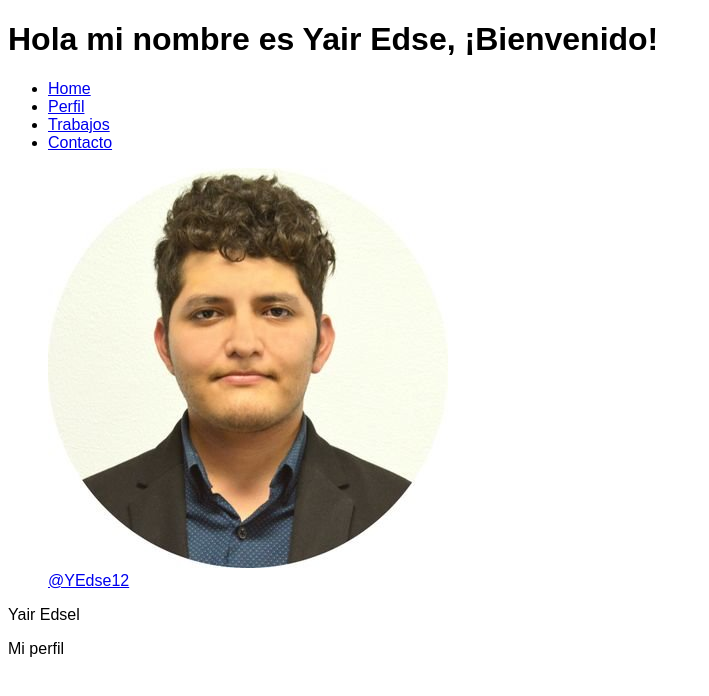
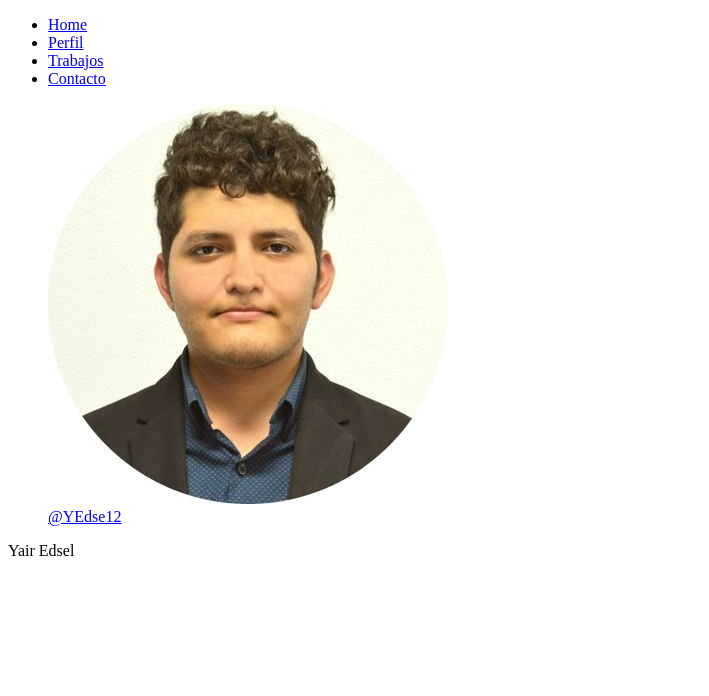
Before and after one commit to yedse12/miperfil, a plain HTML site: page index.html in a window 1280 px wide. Shown: the whole page, without its empty margins (0-709 px from the left). Drawn offline with Linux system fonts and the light colour scheme.

Commit message:
V4 -corregí codigo HTML

```diff
--- a/_notes/dwsync.xml
+++ b/_notes/dwsync.xml
@@ -1,4 +1,4 @@
 <?xml version="1.0" encoding="utf-8" ?>
 <dwsync>
-<file name="index.html" server="ftp.260mb.net/htdocs/miperfil/" local="131044691658374669" remote="131044774800000000" Dst="2" />
+<file name="index.html" server="ftp.260mb.net/htdocs/miperfil/" local="131049034334870680" remote="131049110400000000" Dst="2" />
 </dwsync>
--- a/index.html
+++ b/index.html
@@ -1,29 +1,25 @@
 <!doctype html>
 <html>
-
+<head>
+<meta charset="utf-8">
+<link rel="icon" href="img/favicon.ico"/>
+<title>Mi Perfil</title>
+</head>
 <body>
-<h1>Hola mi nombre es Yair Edse, ¡Bienvenido!</h1>
+<header id="Home" class="Header">
+<nav class="MainMenu">
+  <ul class="MainMenu-list">
+    <li class="MainMenu-item"> <a class="MainMenu-link" href="#Home">Home</a> </li>
+    <li class="MainMenu-item"> <a class="MainMenu-link" href="#Perfil">Perfil</a> </li>
+    <li class="MainMenu-item"> <a class="MainMenu-link" href="#Trabajos">Trabajos</a> </li>
+    <li class="MainMenu-item"> <a class="MainMenu-link" href="#Contacto">Contacto</a> </li>
+  </ul>
+</nav>
+<figure class="Header-imageContainer"><img src="img/yair.jpg" alt="Imagen personal" class="Header-image"/>
+  <figcaption class="Header-imageDescription"> <a class="Header-link" href="https://twitter.com/YEdse12" target="_black">@YEdse12</a>
+  </figcaption>
+</figure>
+<p class="Header-name" >Yair Edsel</p>
+</header>
 </body>
 </html>
-<header>
-  <ul>
-    <li><a href="#Home">Home</a></li>
-    <li><a href="#Perfil">Perfil</a></li>
-    <li><a href="#Trabajos">Trabajos</a></li>
-    <li><a href="#Contacto">Contacto</a></li>
-  </ul>
-  </nav>
-  <figure><img src="img/yair.jpg" alt="Imagen personal"/>
-    <figcaption><a href="https://twitter.com/YEdse12" target="_black">@YEdse12</a></figcaption>
-  </figure>
-  <p>Yair Edsel</p>
-  <meta charset="utf-8">
-  <link rel="icon" href="img/favicon.ico"
-
-  <title>Mi perfil</title>
-  <style type="text/css">
-body,td,th {
-	font-family: Arial, Tahoma, "Century Gothic";
-}
-</style>
-</header>
```
Also changed, not shown: img/_notes/dwsync.xml (+9 -0 lines).
